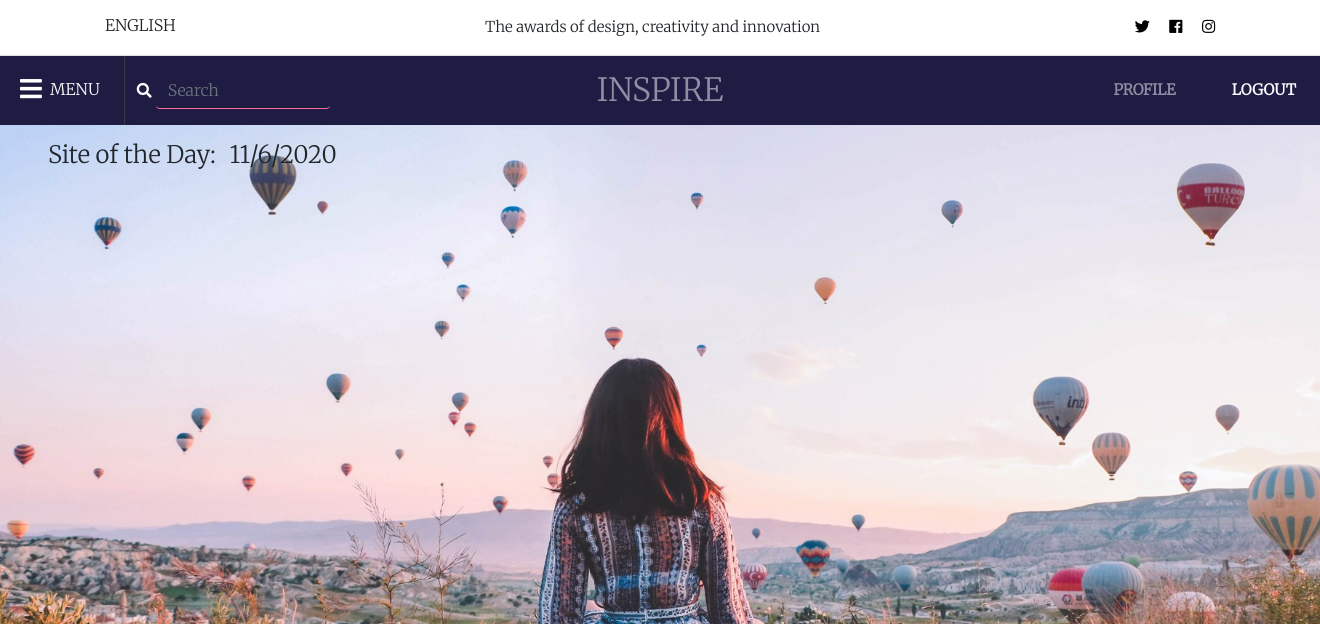
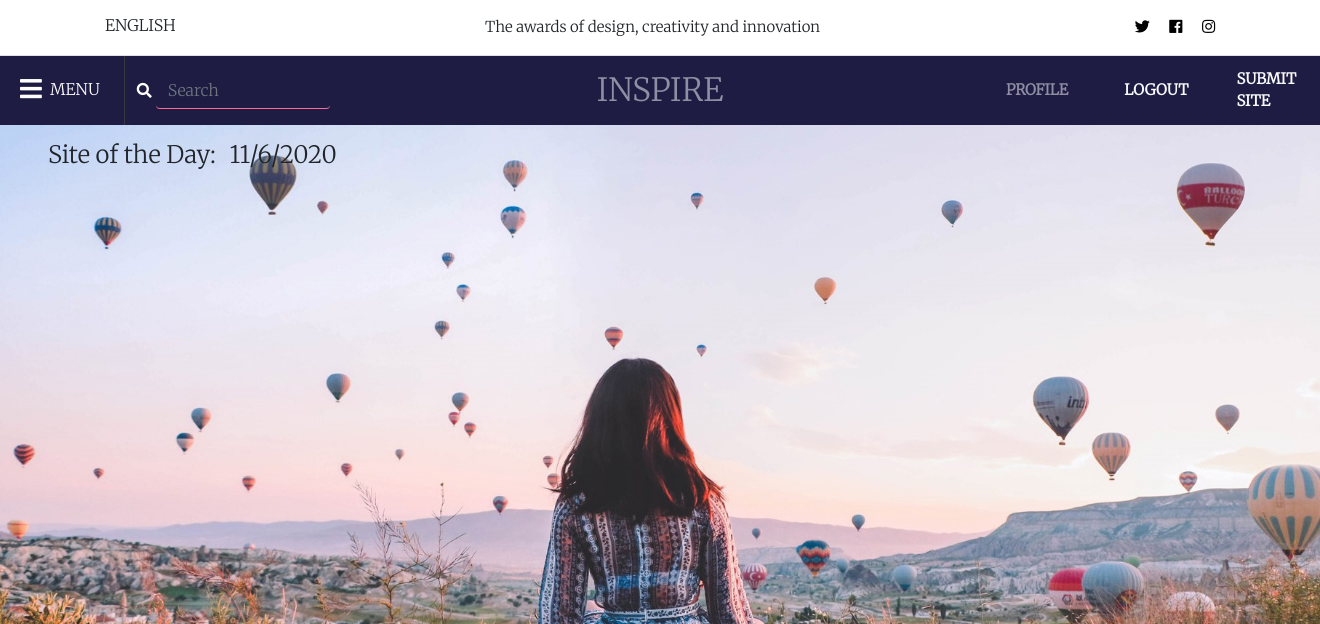
Before and after one commit to Brenda-M/woven, a Django app: page / in a window 1320 px wide. Shown: the top 624 px of the page. Run offline with Django 3.2, Linux system fonts and the light colour scheme; the visitor is signed in with stand-in values (Sample User, id 1); data that the repository does not hold is empty; some libraries are stand-ins or nearby versions.

Commit message:
add navbar components

```diff
--- a/inspire/settings.py
+++ b/inspire/settings.py
@@ -13,6 +13,7 @@ BASE_DIR = os.path.dirname(os.path.dirname(os.path.abspath(__file__)))
 
 # SECURITY WARNING: keep the secret key used in production secret!
 SECRET_KEY = config('SECRET_KEY')
+
 
 DEBUG = config('DEBUG', default=False, cast=bool)
 MODE=config("MODE", default="dev")
--- a/projects/templates/projects/partials/navbar.html
+++ b/projects/templates/projects/partials/navbar.html
@@ -37,8 +37,7 @@
           {% csrf_token %}
           <div class="inp-sec">
             <i class="fas fa-search"></i>
-            <input class="form-control" type="text"
-            placeholder="Search" name="q">
+            <input class="form-control" type="text" placeholder="Search" name="q">
           </div>
           <button class="btn btn-sm d-none" type="submit"></button>
         </form>
@@ -51,13 +50,15 @@
       </a>
     </div>
     {% if user.is_authenticated%}
-    <div  class="login-submit">
+    <div class="login-submit">
       <a href="{% url 'profile' %}" class="f-12 font-weight-bold mr-3 ml-auto nav-link text-white-50">PROFILE</a>
       <a href="{% url 'logout' %}"
         class="nav-link f-12 font-weight-bold px-4 h-100 d-flex align-items-center text-light">LOGOUT</a>
+      <a href="{% url 'new_post' %}"
+        class="nav-link f-12 font-weight-bold px-4 h-100 d-flex align-items-center text-light">SUBMIT SITE</a>
     </div>
     {% else %}
-    <div  class="login-submit">
+    <div class="login-submit">
       <a href="{% url 'login' %}" class="f-12 font-weight-bold mr-3 ml-auto nav-link text-white-50">REGISTER
         /
         LOGIN</a>
```
